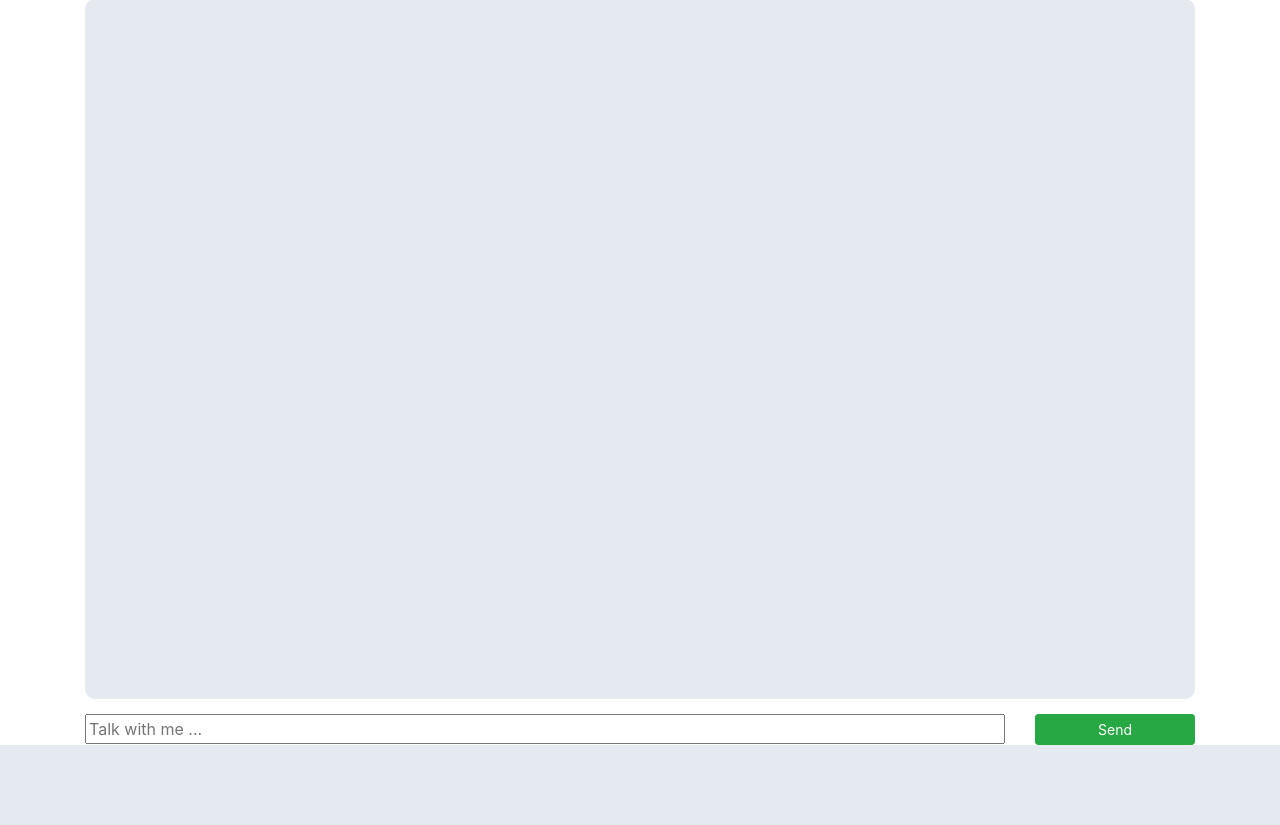
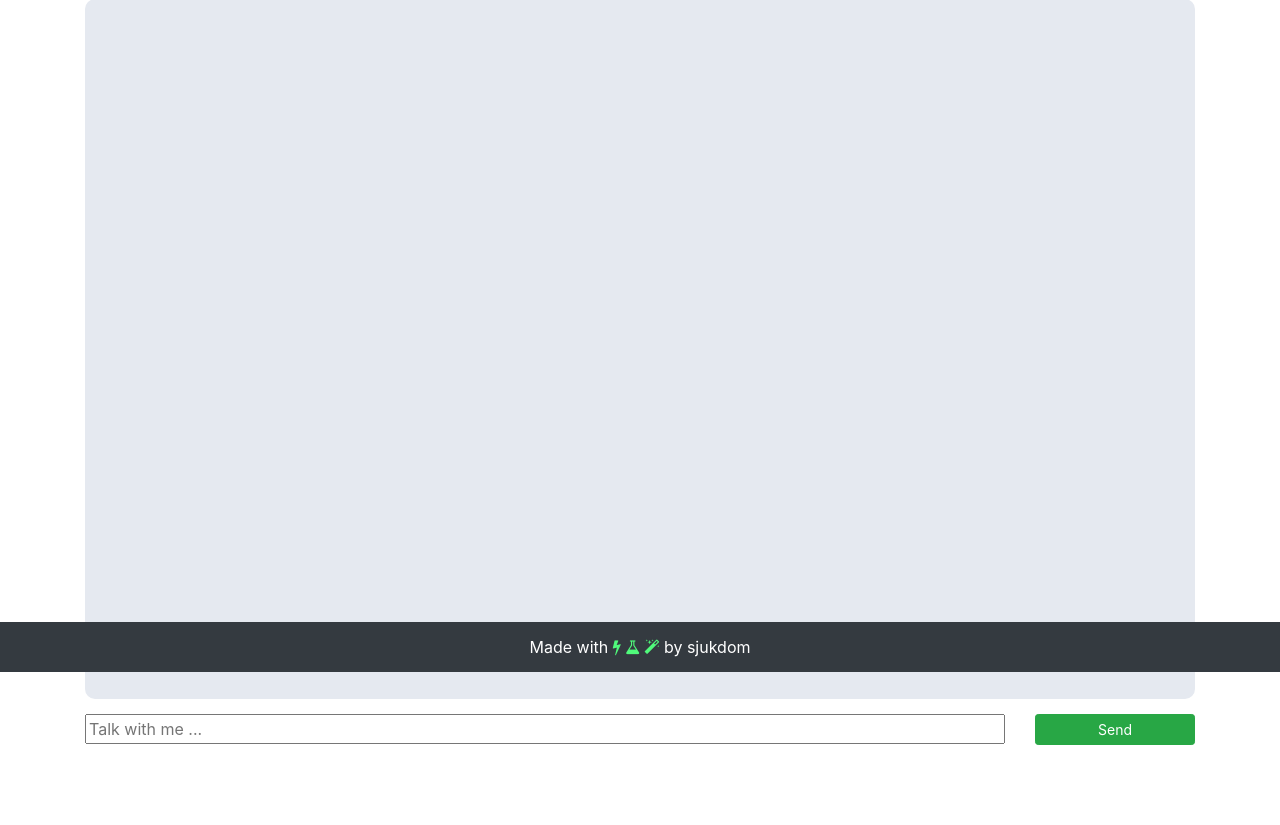
Before and after one commit to daniel-sjkdm/djangonltk, a Django app: page /chatbot in a window 1280 px wide. Shown: the part 128-953 px from the top of the page. Before the commit the page ends 873 px from the top, so only its background shows below. Run offline with Django 3.2, Linux system fonts and the light colour scheme; parts of the project's set-up code (start-up, migrations or seed data) failed here and were passed over; some libraries are stand-ins or nearby versions.

Commit message:
The footer is displayed

```diff
--- a/templates/base.html
+++ b/templates/base.html
@@ -39,7 +39,7 @@
     {% endblock %}
 
 
-    <footer style="height: 20px;" hidden>
+    <footer style="height: 20px; margin: 30px 30px;">
         <nav class="navbar fixed-bottom navbar-expand-lg navbar-dark bg-dark d-flex justify-content-center align-items-center">
             <div>
                 <p style="color: white; margin: 30px 30px;">
```
